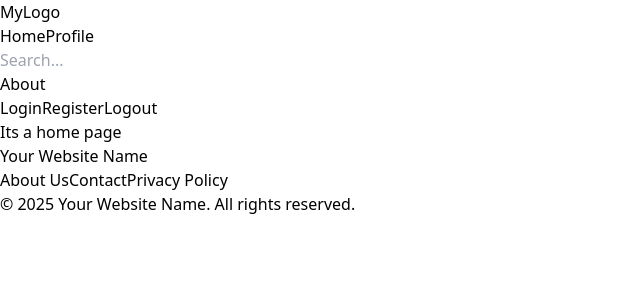
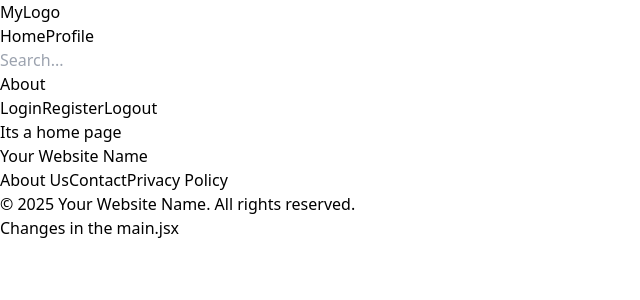
Before and after one commit to jatinprime/Project1, a React (Vite) app in the folder Client/: page / in a window 1280 px wide. Shown: the top 300 px of the page, without its empty margins (0-640 px from the left). Built offline with nearby package versions, Linux system fonts and the light colour scheme.

Commit message:
changes done in the main.jsx file

```diff
--- a/Client/src/main.jsx
+++ b/Client/src/main.jsx
@@ -31,5 +31,6 @@ const router = createBrowserRouter(
 createRoot(document.getElementById('root')).render(
   <StrictMode>
     <RouterProvider router={router}/>
+    <h1>Changes in the main.jsx</h1>
   </StrictMode>,
 )
```
